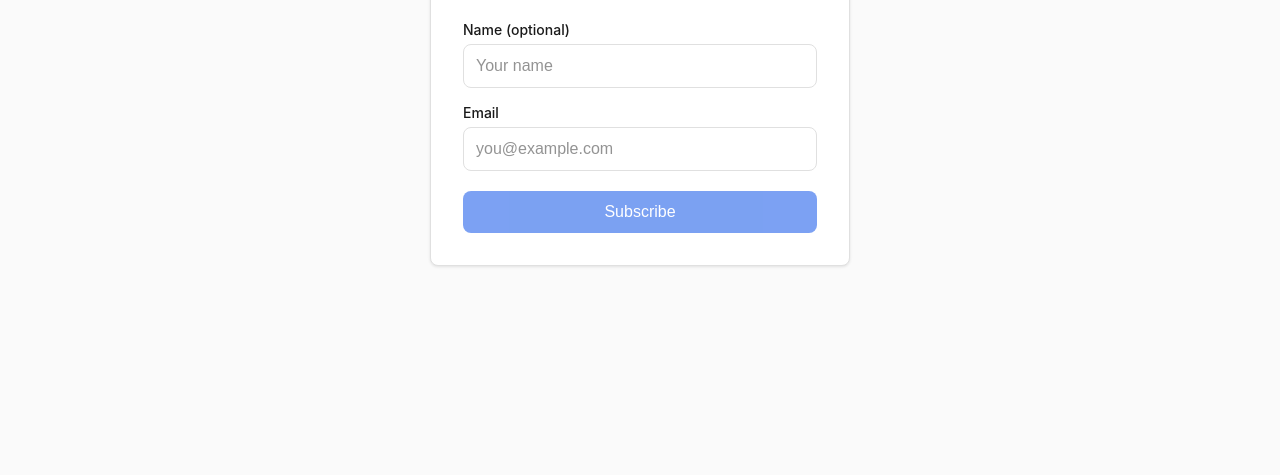
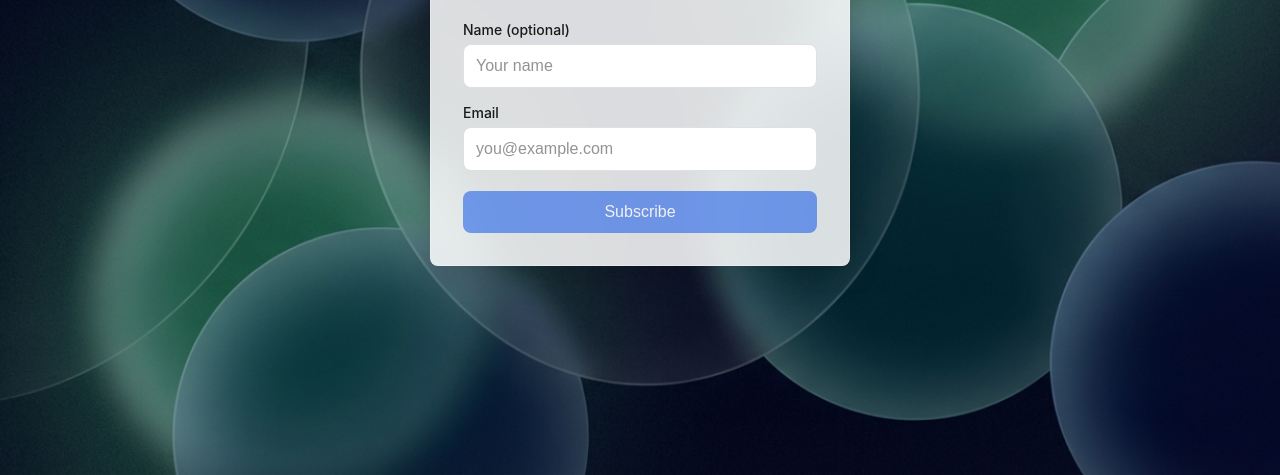
Before and after one commit to JewelsHovan/AI-News-Reports, a plain HTML site: page docs/index.html in a window 1280 px wide. Shown: the part 325-800 px from the top of the page. Drawn offline with Linux system fonts and the light colour scheme.

Commit message:
Add glass background image to signup page

```diff
--- a/docs/styles.css
+++ b/docs/styles.css
@@ -30,7 +30,8 @@
 body {
   margin: 0; padding: 1.5rem;
   font-family: -apple-system, BlinkMacSystemFont, "Segoe UI", Roboto, sans-serif;
-  background: var(--color-bg);
+  background: url('GlassBG.jpeg') no-repeat center center fixed;
+  background-size: cover;
   color: var(--color-text);
   min-height: 100vh;
   display: flex; align-items: center; justify-content: center;
@@ -38,11 +39,20 @@ body {
 
 .container {
   width: 100%; max-width: 420px;
-  background: var(--color-surface);
-  border: 1px solid var(--color-border);
+  background: rgba(255, 255, 255, 0.85);
+  backdrop-filter: blur(10px);
+  -webkit-backdrop-filter: blur(10px);
+  border: 1px solid rgba(255, 255, 255, 0.3);
   border-radius: var(--radius);
-  box-shadow: var(--shadow);
+  box-shadow: 0 8px 32px rgba(0, 0, 0, 0.2);
   padding: 2rem;
+}
+
+@media (prefers-color-scheme: dark) {
+  .container {
+    background: rgba(26, 26, 26, 0.85);
+    border: 1px solid rgba(255, 255, 255, 0.1);
+  }
 }
 
 h1 { margin: 0 0 0.5rem; font-size: 1.75rem; font-weight: 600; }
```
Also changed, not shown: docs/GlassBG.jpeg (added).
